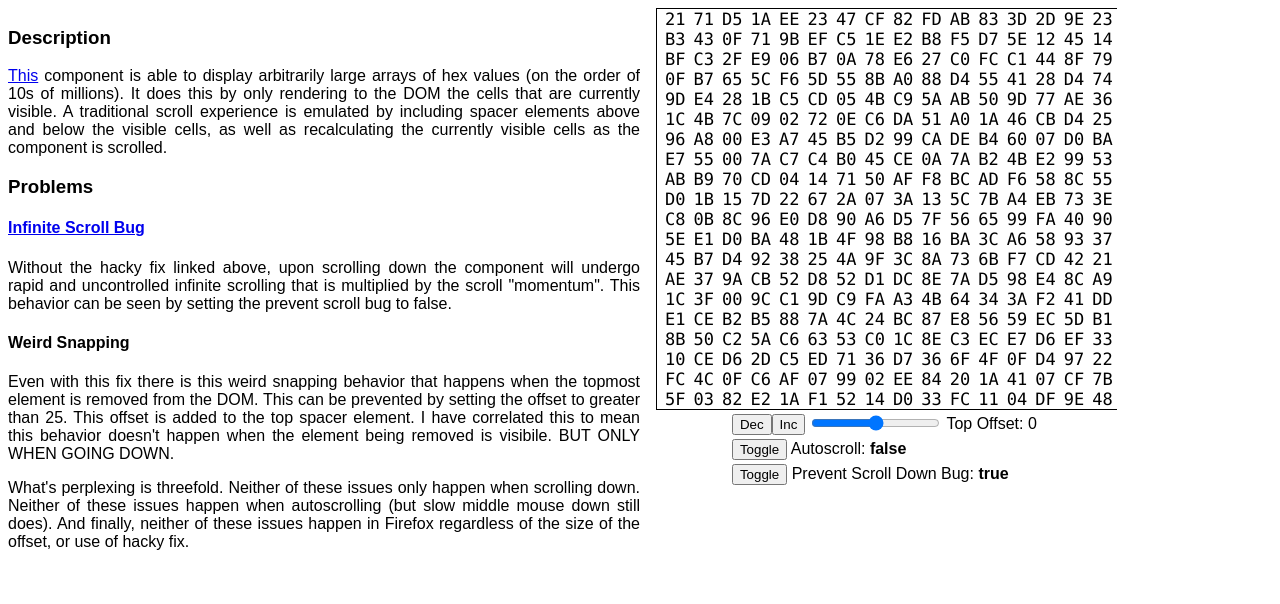
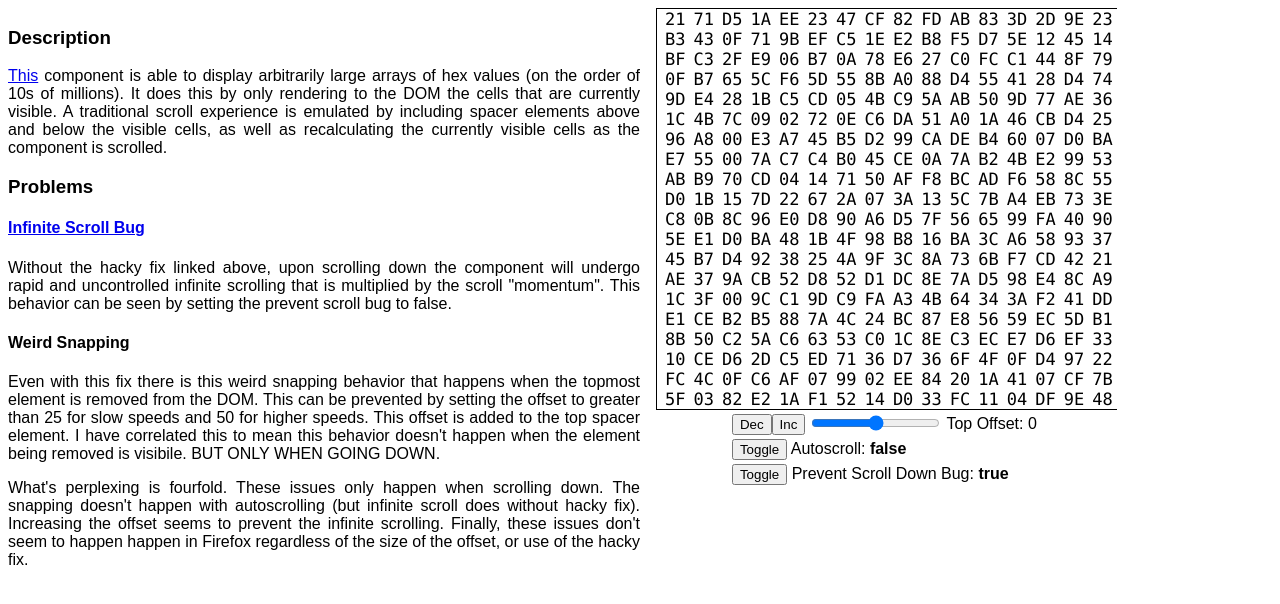
Before and after one commit to DamenH/hex-viewer, a Svelte app: page / in a window 1280 px wide. Shown: the top 604 px of the page. Built offline with nearby package versions, Linux system fonts and the light colour scheme.

Commit message:
Update problems.

```diff
--- a/src/App.svelte
+++ b/src/App.svelte
@@ -27,14 +27,14 @@
     <h4>Weird Snapping</h4>
     <p>
       Even with this fix there is this weird snapping behavior that happens when the topmost element is removed from the
-      DOM. This can be prevented by setting the offset to greater than 25. This offset is added to the top spacer
-      element. I have correlated this to mean this behavior doesn't happen when the element being removed is visibile.
-      BUT ONLY WHEN GOING DOWN.
+      DOM. This can be prevented by setting the offset to greater than 25 for slow speeds and 50 for higher speeds. This
+      offset is added to the top spacer element. I have correlated this to mean this behavior doesn't happen when the
+      element being removed is visibile. BUT ONLY WHEN GOING DOWN.
     </p>
     <p>
-      What's perplexing is threefold. Neither of these issues only happen when scrolling down. Neither of these issues
-      happen when autoscrolling (but slow middle mouse down still does). And finally, neither of these issues happen in
-      Firefox regardless of the size of the offset, or use of hacky fix.
+      What's perplexing is fourfold. These issues only happen when scrolling down. The snapping doesn't happen with
+      autoscrolling (but infinite scroll does without hacky fix). Increasing the offset seems to prevent the infinite scrolling. Finally, these issues
+      don't seem to happen happen in Firefox regardless of the size of the offset, or use of the hacky fix.
     </p>
   </section>
   <section>
```
